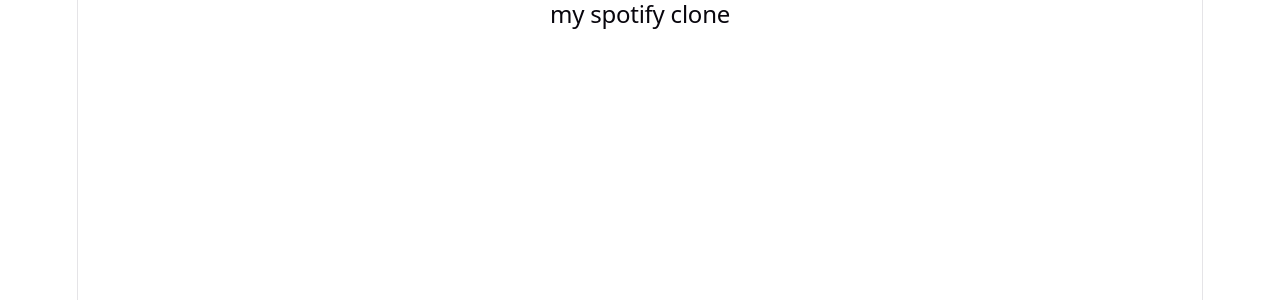
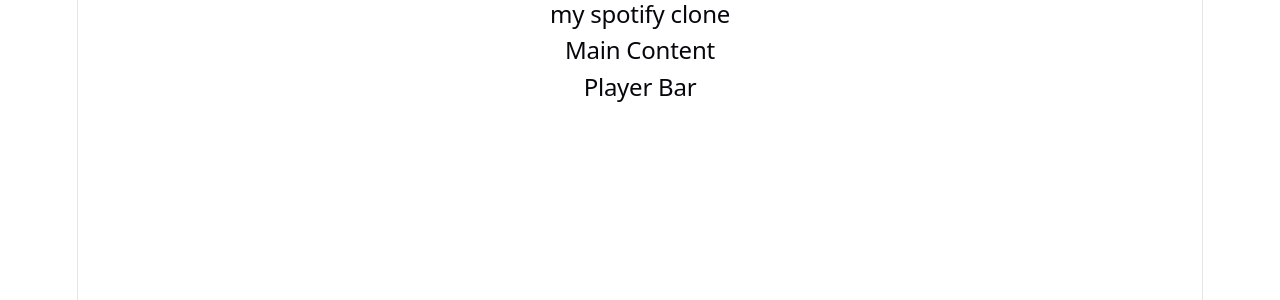
Before and after one commit to Farran-Ahmed/spotifys-clone-, a React (Vite) app: page / in a window 1280 px wide. Shown: the top 300 px of the page. Built offline with nearby package versions, Linux system fonts and the light colour scheme.

Commit message:
Add MainContent and PlayerBar components

```diff
--- a/src/App.jsx
+++ b/src/App.jsx
@@ -1,11 +1,15 @@
-import Sidebar from './components/Sidebar.jsx';
+import Sidebar from "./components/Sidebar.jsx";
+import MainContent from "./components/MainContent.jsx";
 import "./App.css";
+import PlayerBar from "./components/PlayerBar.jsx";
 
 //That syntax   <Sidebar /> is how you "use" a component once it's imported
 function App() {
   return (
     <div>
       <Sidebar />
+      <MainContent />
+      <PlayerBar />
     </div>
   );
 }
--- /dev/null
+++ b/src/components/MainContent.jsx
@@ -0,0 +1,10 @@
+function MainContent(){
+return (
+  <div className="main-content">
+    <h2>Main Content</h2>
+  </div>
+)
+
+}
+
+export default MainContent
--- /dev/null
+++ b/src/components/PlayerBar.jsx
@@ -0,0 +1,9 @@
+function PlayerBar() {
+  return (
+    <div className="player-bar">
+      <h2>Player Bar</h2>
+    </div>
+  )
+}
+
+export default PlayerBar
```
